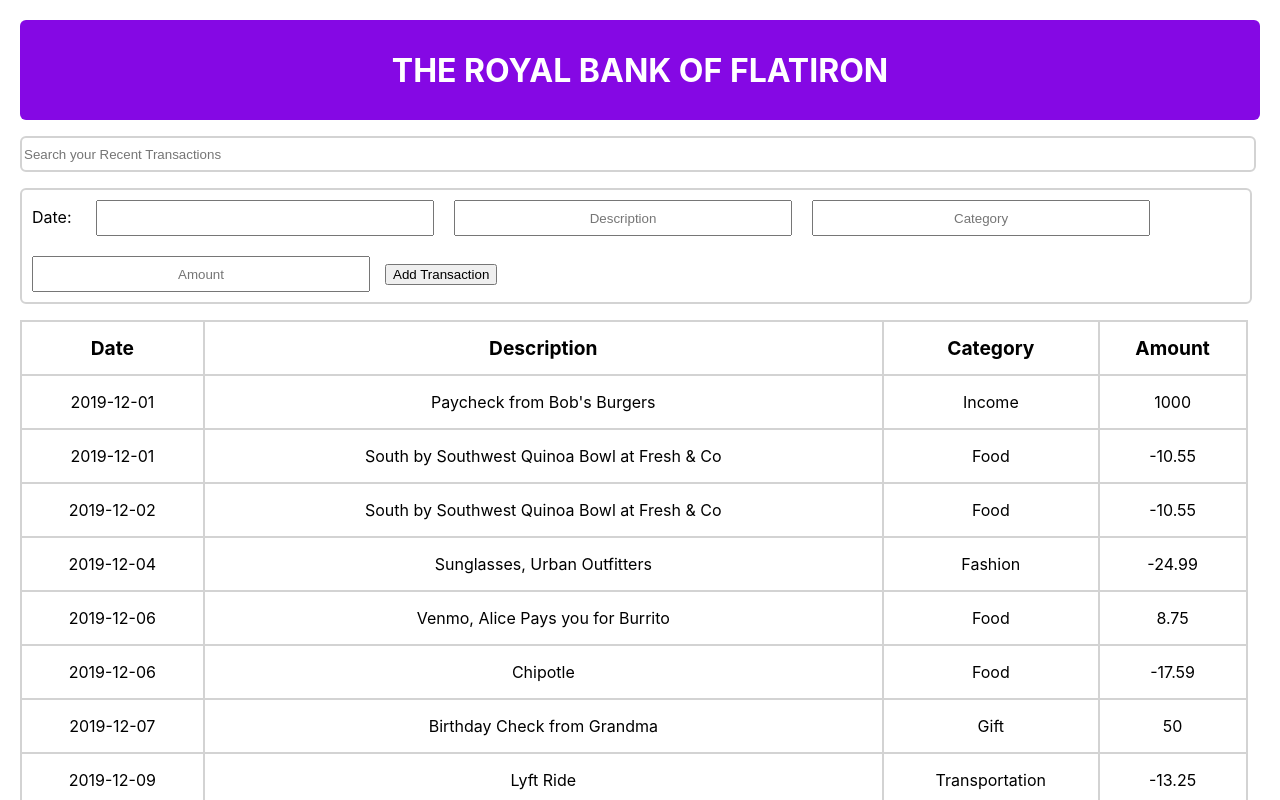
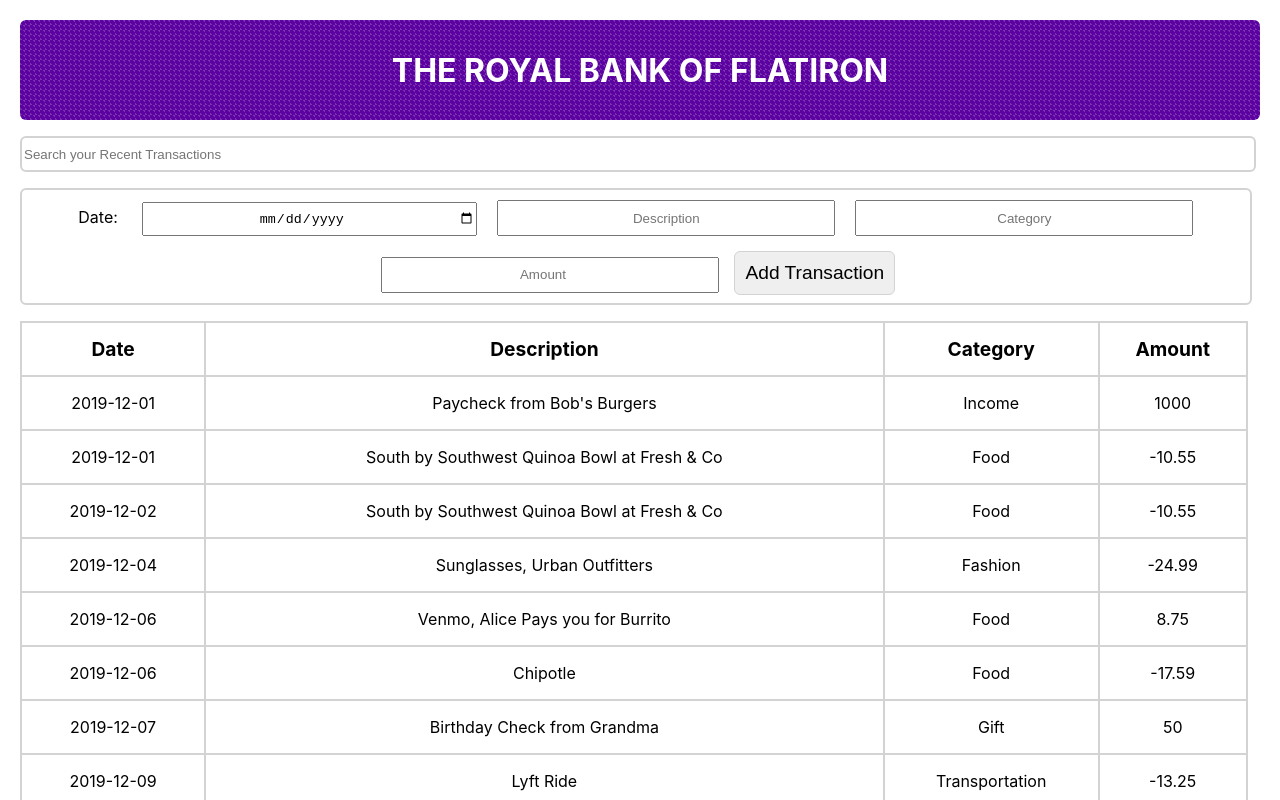
Before and after one commit to Soundmoney254/Bank-of-Flatiron, a React (Create React App) app: page / in a window 1280 px wide. Shown: the top 800 px of the page. Built offline with nearby package versions, Linux system fonts and the light colour scheme; data requests are answered from the project's data file.

Commit message:
Successfully posted to db.json

```diff
--- a/db.json
+++ b/db.json
@@ -97,6 +97,20 @@
       "category": "Food",
       "amount": "3000",
       "id": 14
+    },
+    {
+      "date": "2023-04-20",
+      "description": "hello",
+      "category": "there",
+      "amount": "1000",
+      "id": 16
+    },
+    {
+      "date": "2023-04-20",
+      "description": "hello",
+      "category": "there",
+      "amount": "1000",
+      "id": 17
     }
   ]
 }
--- a/src/App.css
+++ b/src/App.css
@@ -3,7 +3,10 @@
 }
 
 #header {
-  background-color: rgb(133, 8, 228);
+  background-color: rgb(91, 2, 160);
+  background-image: linear-gradient(45deg, rgba(255, 255, 255, 0.1) 25%, transparent 25%, transparent 75%, rgba(255, 255, 255, 0.1) 75%, rgba(255, 255, 255, 0.1)),
+                    linear-gradient(45deg, rgba(255, 255, 255, 0.1) 25%, transparent 25%, transparent 75%, rgba(255, 255, 255, 0.1) 75%, rgba(255, 255, 255, 0.1));
+  background-size: 5px 5px;
   height: 100px;
   width: 100%;
   display: flex;
@@ -25,25 +28,30 @@ hr {
   border: none;
 }
 
+#form{
+  width: 99%;
+  border: solid 2px lightgray;
+  border-radius: 6px;
+  text-align: center;
+}
 .input {
   display: inline;
   margin: 10px;
   height: 30px;
   width: 330px;
   text-align: center;
+
 }
+input:focus {
+  border-bottom-color: blue;
+  border: 1px solid;
+}
+
 #table{
   width: 99% ;
   border: solid 2px lightgray;
   border-collapse: collapse;
   border-radius: 6px;
-}
-#form{
-  width: 99%;
-  border: solid 2px lightgray;
-  border-radius: 6px;
-  align-items: center;
-  justify-content: center;
 }
 td{
   height: 50px;
@@ -58,3 +66,10 @@ th{
 #button{
   margin: 5px;
 }
+button{
+  margin: 10px;
+  padding: 10px;
+  font-size: larger;
+  border: solid 1px lightgray;
+  border-radius: 6px;
+}
--- a/src/components/Button.js
+++ b/src/components/Button.js
@@ -1,8 +1,33 @@
 import React from 'react';
+import TableBody from './TableBody';
 
 function Button() {
     function handleSubmit(event){
         event.preventDefault()
+        const form = document.querySelector("#form");
+        const dateValue = document.querySelector("#date").value;
+        const descriptionValue = document.querySelector("#description").value;
+        const categoryValue = document.querySelector("#category").value;
+        const amountValue = document.querySelector("#amount").value;
+        const newTransaction = {
+          date: dateValue,
+          description: descriptionValue,
+          category: categoryValue,
+          amount: amountValue,
+        };
+
+        fetch('http://localhost:8001/transactions', {
+          method: 'POST',
+          headers: { 'Content-Type': 'application/json' },
+          body: JSON.stringify(newTransaction),
+        })
+          .then((response) => response.json())
+          .then((data) => {
+            console.log(data);
+            return <TableBody newTransaction={data} />;
+          })
+          .catch((error) => console.log(error));
+      form.reset();
     }
   return (
     <>
@@ -11,4 +36,13 @@ function Button() {
   )
 }
 
-export default Button
+export default Button;
+
+
+        // const tableRow =  <tr key={uuidv4()}>
+        // <td>{dateValue}</td>
+        // <td>{descriptionValue}</td>
+        // <td>{categoryValue}</td>
+        // <td>{amountValue}</td>
+        // </tr>
+        // import { dateValue, descriptionValue, categoryValue, amountValue } from './Form';
--- a/src/components/Form.js
+++ b/src/components/Form.js
@@ -6,14 +6,28 @@ function Form() {
     <div>
         <form id='form'>
             <label htmlFor='date' className='input' > Date: </label>
-            <input className='input'/>
-            <input className='input' placeholder='Description'/>
-            <input className='input' placeholder='Category'/>
-            <input className='input'placeholder='Amount'/>
+            <input id ='date'
+             className='input'
+             required type='date'
+             />
+            <input id ='description'
+            className='input'
+            placeholder='Description'
+            required type='text'
+            />
+            <input id='category'
+            className='input'
+            placeholder='Category'
+            required type='text'
+            />
+            <input id='amount'
+            className='input'
+            placeholder='Amount'
+            required type='number'
+            />
             <Button/>
         </form>
     </div>
   )
 }
-
 export default Form
--- a/src/components/TableBody.js
+++ b/src/components/TableBody.js
@@ -1,33 +1,14 @@
 import React, { useState, useEffect } from 'react';
+import TableRows from './TableRows';
 
-function TableBody() {
-  const [transactions, setTransactions] = useState([]);
-  useEffect(() => {
-    async function fetchData() {
-      try {
-        const response = await fetch('http://localhost:8001/transactions');
-        const data = await response.json();
-        setTransactions(data);
-      } catch (error) {
-        console.log(error);
-      }
-    }
+function TableBody({newTransaction }) {
 
-    fetchData();
-  }, []);
 
   return (
     <tbody>
-        {transactions.map(transaction => (
-            <tr key={transaction.id}>
-            <td>{transaction.date}</td>
-            <td>{transaction.description}</td>
-            <td>{transaction.category}</td>
-            <td>{transaction.amount}</td>
-            </tr>
-        ))}
+       <TableRows/>
     </tbody>
   )
 }
 
-export default TableBody
+export default TableBody;
--- /dev/null
+++ b/src/components/TableRows.js
@@ -0,0 +1,34 @@
+import React, { useState, useEffect } from 'react';
+
+function TableRows() {
+  const [transactions, setTransactions] = useState([]);
+
+  useEffect(() => {
+    fetchData();
+  }, []);
+
+  async function fetchData() {
+    try {
+      const response = await fetch('http://localhost:8001/transactions');
+      const data = await response.json();
+      setTransactions(data);
+    } catch (error) {
+      console.log(error);
+    }
+  }
+
+  return (
+    <>
+      {transactions.map((transaction) => (
+        <tr key={transaction.id}>
+          <td>{transaction.date}</td>
+          <td>{transaction.description}</td>
+          <td>{transaction.category}</td>
+          <td>{transaction.amount}</td>
+        </tr>
+      ))}
+    </>
+  );
+}
+
+export default TableRows;
```
Also changed, not shown: package.json (+5 -2 lines), 1 other file (tests, documents, lock files or other folders). Lines whose indentation alone changed are shown as unchanged.
